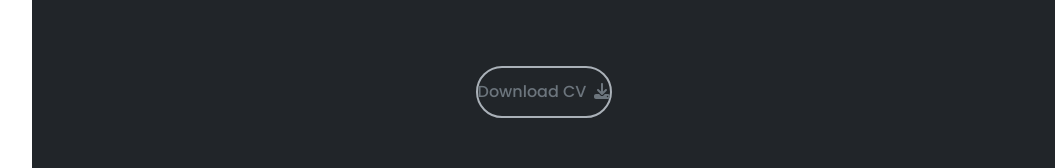
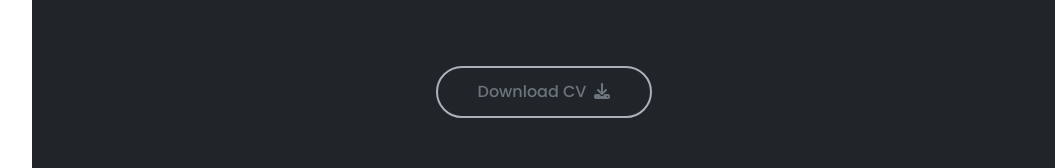
Before and after one commit to muzamil-frontend-dev/portfolio-web-app, a React (Create React App) app: page / in a window 1280 px wide. Shown: the part 3518-3686 px from the top of the page, without its empty margins (224-1279 px from the left). Built offline with nearby package versions, Linux system fonts and the light colour scheme.

Commit message:
update Button component

```diff
--- a/src/Components/Button.jsx
+++ b/src/Components/Button.jsx
@@ -1,29 +1,18 @@
 import classNames from "classnames";
 import React from "react";
 
-const Button = ({
-  color,
-  outline,
-  paddingY,
-  paddingX,
-  size,
-  hover,
-  children,
-}) => {
+const Button = ({ color, outline, size, hover, children }) => {
   return (
     <button
-      className={classNames("font-medium rounded-full", {
-        [`text-${size}`]: size,
-        [`text-${color}`]: color && outline,
-        [`bg-${color}`]: color && !hover,
-        [`border-${outline}`]: outline,
-        [`border-${color}`]: color,
-        [`py-${paddingY}`]: paddingY,
-        [`px-${paddingX}`]: paddingX,
-        [`hover:bg-${color}`]: color && hover,
-        "hover:text-white": color && outline,
-        "transition ease-in-out duration-150": hover,
-      })}
+      className={classNames(
+        "font-medium rounded-full py-3 px-10 transition ease-in-out duration-150",
+        {
+          [`text-${size}`]: size,
+          [`bg-${color}`]: !outline,
+          [`text-${color} border-${outline} border-${color} hover:bg-${color} hover:text-white`]:
+            outline,
+        }
+      )}
     >
       {children}
     </button>
--- a/src/Sections/About.jsx
+++ b/src/Sections/About.jsx
@@ -47,7 +47,7 @@ const About = () => {
                 <span>Lahore, Pakistan</span>
               </li>
             </ul>
-            <Button color={"green"} paddingY={"3"} paddingX={"10"}>
+            <Button color="green">
               <a href="https://">Download CV</a>
             </Button>
           </div>
--- a/src/Sections/Summary.jsx
+++ b/src/Sections/Summary.jsx
@@ -119,13 +119,7 @@ const Summary = () => {
           ))}
         </section>
         <div className="mt-14 text-center">
-          <Button
-            color={"gray-800"}
-            paddingY={"3"}
-            paddingX={"10"}
-            outline={2}
-            hover
-          >
+          <Button color="gray-800" outline={2}>
             <a href="https://">Download CV</a>
             <FontAwesomeIcon icon={faDownload} className="ml-2" />
           </Button>
```
